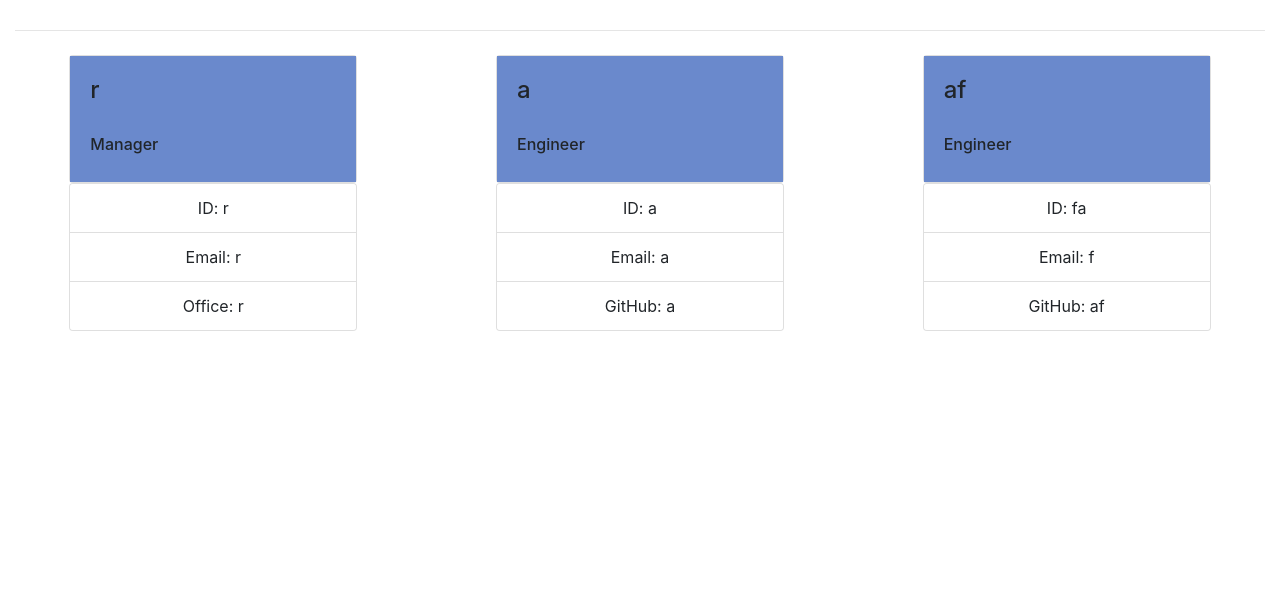
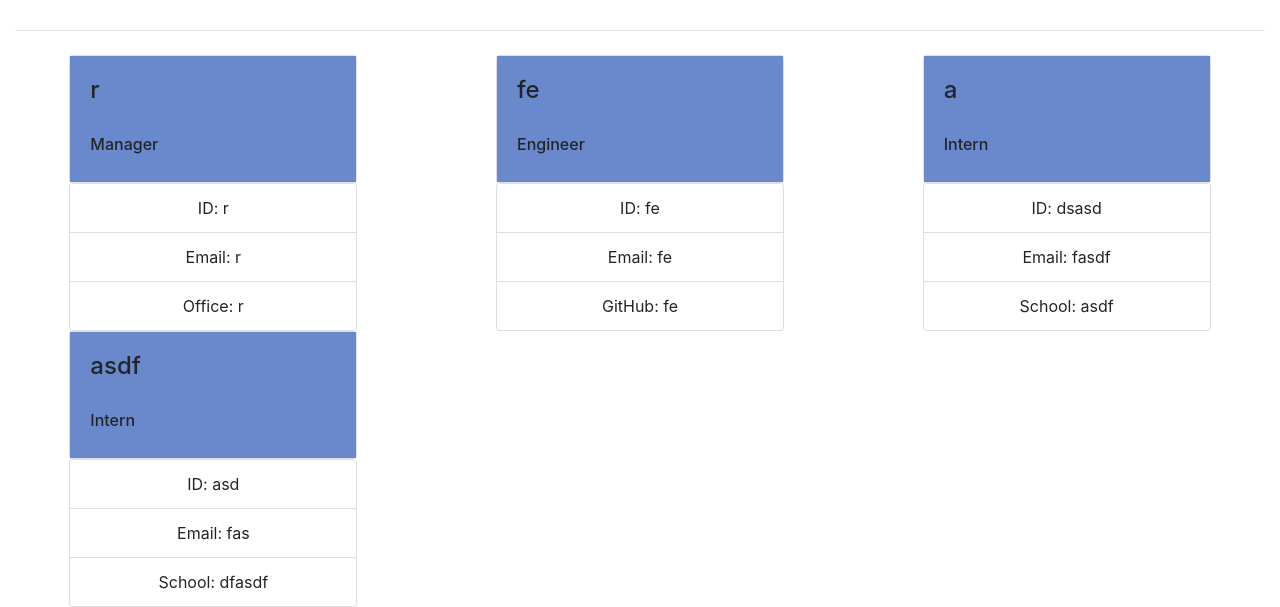
Before and after one commit to rmpcoding/week-6-template-engine, a website: page index.html in a window 1280 px wide. Shown: the part 205-812 px from the top of the page. Drawn offline with nearby package versions, Linux system fonts and the light colour scheme.

Commit message:
Adds extensibility to generatorIntern function via mapping. Also omits commas in html if multiple interns are entered

```diff
--- a/index.html
+++ b/index.html
@@ -53,7 +53,7 @@
       <div class="col-sm-4">
         <div class="card" style="width: 18rem;">
             <div class="card-body">
-              <h4 class="card-title">a</h4>
+              <h4 class="card-title">fe</h4>
               <br>
               <h6 class="card-subtitle mb-2">Engineer</h6>
             </div>
@@ -62,31 +62,49 @@
     <!-- lists -->
         <div class="card" style="width: 18rem;">
             <ul class="list-group list-group-flush text-center">
-              <li class="list-group-item">ID: a</li>
-              <li class="list-group-item">Email: a</li>
-              <li class="list-group-item">GitHub: a</li>
+              <li class="list-group-item">ID: fe</li>
+              <li class="list-group-item">Email: fe</li>
+              <li class="list-group-item">GitHub: fe</li>
+            </ul>
+          </div>
+        </div>
+<!-- cards -->
+      <div class="col-sm-4">
+      <div class="card" style="width: 18rem;">
+          <div class="card-body">
+            <h4 class="card-title">a</h4>
+            <br>
+            <h6 class="card-subtitle mb-2">Intern</h6>
+          </div>
+        </div>
+
+  <!-- lists -->
+      <div class="card" style="width: 18rem;">
+          <ul class="list-group list-group-flush text-center">
+            <li class="list-group-item">ID: dsasd</li>
+            <li class="list-group-item">Email: fasdf</li>
+            <li class="list-group-item">School: asdf</li>
           </ul>
         </div>
       </div><!-- cards -->
       <div class="col-sm-4">
       <div class="card" style="width: 18rem;">
           <div class="card-body">
-              <h4 class="card-title">af</h4>
+            <h4 class="card-title">asdf</h4>
             <br>
-              <h6 class="card-subtitle mb-2">Engineer</h6>
+            <h6 class="card-subtitle mb-2">Intern</h6>
           </div>
         </div>
 
   <!-- lists -->
       <div class="card" style="width: 18rem;">
           <ul class="list-group list-group-flush text-center">
-              <li class="list-group-item">ID: fa</li>
-              <li class="list-group-item">Email: f</li>
-              <li class="list-group-item">GitHub: af</li>
+            <li class="list-group-item">ID: asd</li>
+            <li class="list-group-item">Email: fas</li>
+            <li class="list-group-item">School: dfasdf</li>
           </ul>
         </div>
       </div>
-
 </div>
 </body>
 </html>
--- a/index.js
+++ b/index.js
@@ -7,6 +7,7 @@ let engineerResponse;
 let internResponse;
 
 let engineerArr = [];
+let internArr = [];
 
 // Commence cli application via inquirer
 // ============================================================
@@ -60,14 +61,14 @@ function titlePrompt(response) {
             if (title === 'Finished!') {
                 managerResponse = JSON.stringify(managerResponse);
                 engineerArr = JSON.stringify(engineerArr);
-                internResponse = JSON.stringify(internResponse);
+                internArr = JSON.stringify(internArr);
 
                 fs.writeFile(
                     'index.html',
                     generator.generator(
                         managerResponse,
                         engineerArr,
-                        internResponse
+                        internArr
                     ),
                     (err) => {
                         if (err) {
@@ -140,6 +141,7 @@ function internPrompt(title) {
         ])
         .then(function (response) {
             internResponse = response;
+            internArr.push(internResponse)
             titlePrompt();
             return internResponse;
         });
```
Also changed, not shown: Develop/literals/generator.js (+7 -6 lines). Lines whose indentation alone changed are shown as unchanged.
